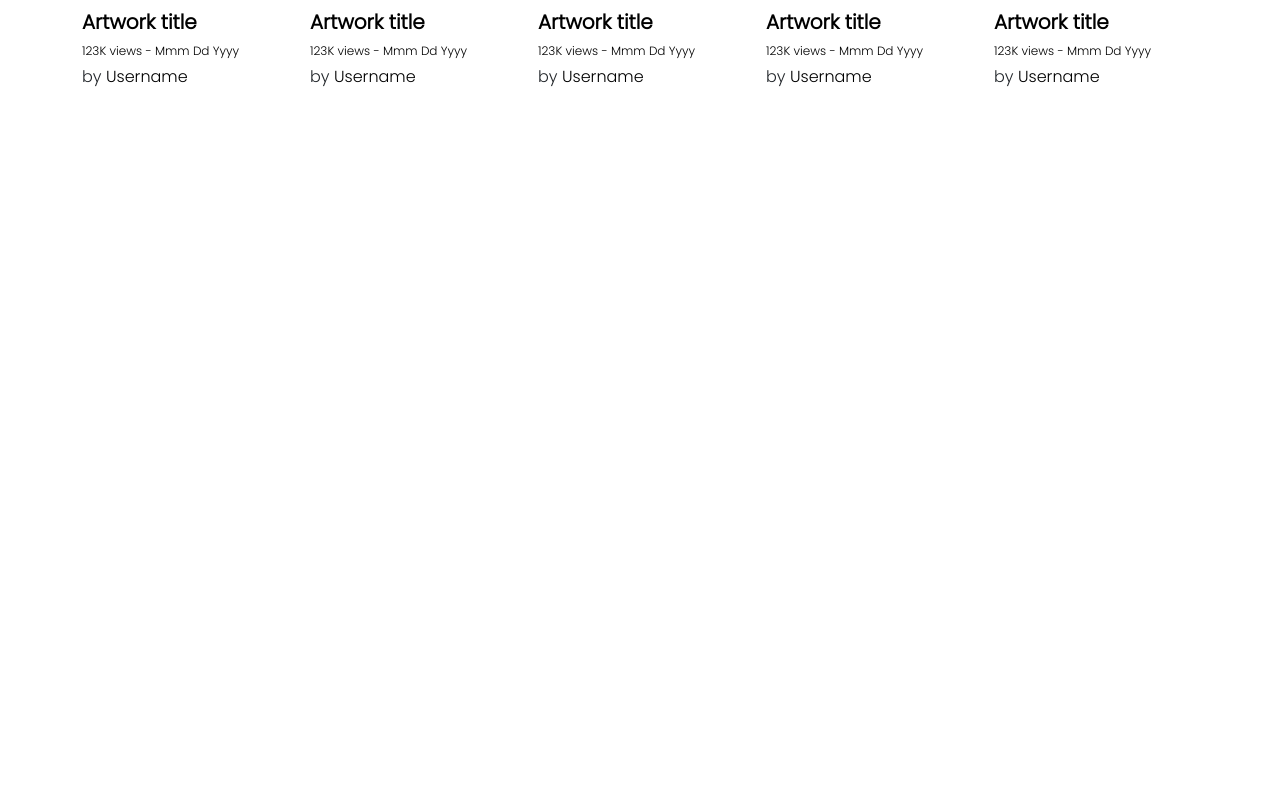
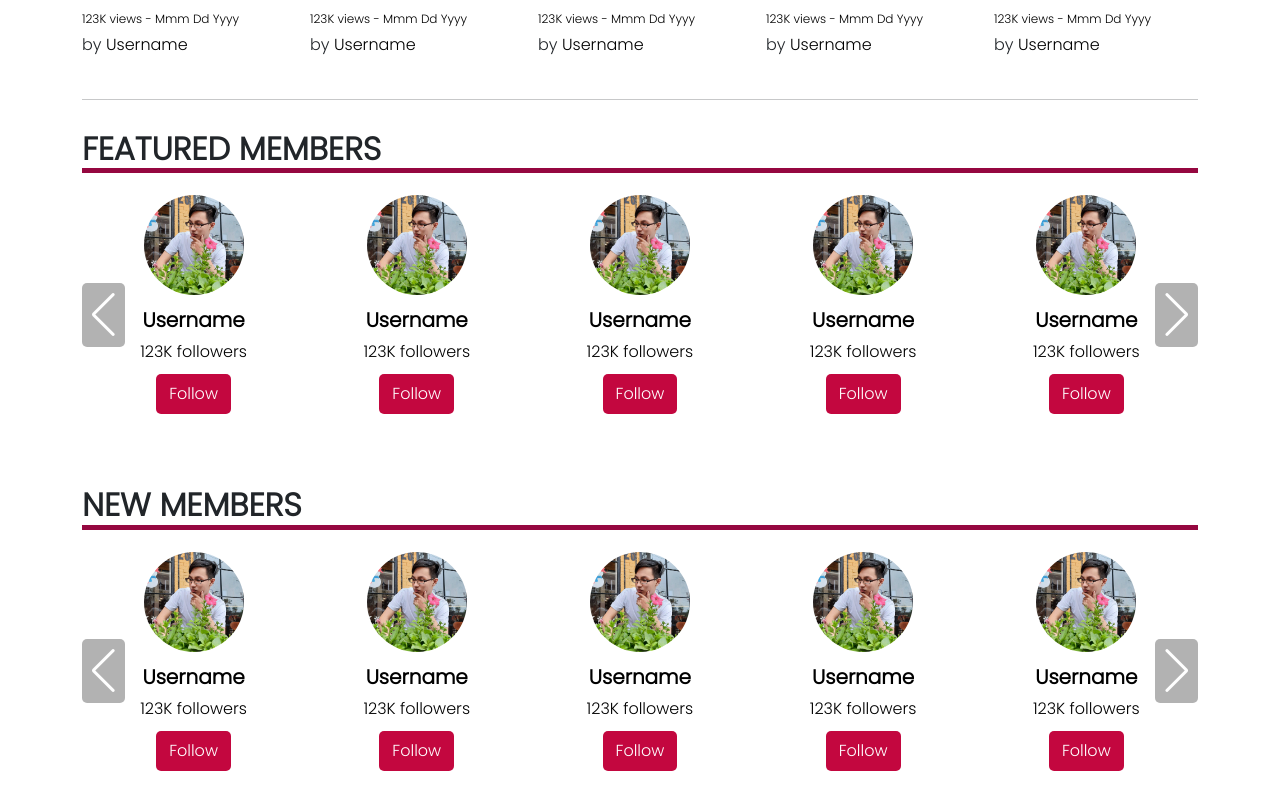
Before and after one commit to shynkwanchi/artphoria, a React (Create React App) app in the folder client/: page / in a window 1280 px wide. Shown: the part 2141-2951 px from the top of the page. Before the commit the page ends 2324 px from the top, so only its background shows below. Built offline with nearby package versions, Linux system fonts and the light colour scheme.

Commit message:
Complete homepage. But components not finalized yet.

```diff
--- a/client/package.json
+++ b/client/package.json
@@ -11,6 +11,7 @@
     "react-dom": "^18.2.0",
     "react-router-dom": "^6.3.0",
     "react-scripts": "5.0.1",
+    "swiper": "^8.2.4",
     "web-vitals": "^2.1.4"
   },
   "scripts": {
--- /dev/null
+++ b/client/src/components/item-lists/carousel.jsx
@@ -0,0 +1,44 @@
+import React from "react";
+import { Swiper, SwiperSlide } from "swiper/react";
+import { Navigation } from "swiper";
+import MemberItem from "../items/member-item";
+
+const MemberCarousel = () => {
+    return (
+        <Swiper
+            loop={true}
+            navigation={true}
+            modules={[Navigation]}
+            breakpoints={{
+                0: {
+                    slidesPerView: 1
+                },
+                576: {
+                    slidesPerView: 2
+                },
+                768: {
+                    slidesPerView: 3
+                },
+                992: {
+                    slidesPerView: 4
+                },
+                1200: {
+                    slidesPerView: 5
+                }
+            }}
+            className="member-carousel">
+            <SwiperSlide><MemberItem /></SwiperSlide>
+            <SwiperSlide><MemberItem /></SwiperSlide>
+            <SwiperSlide><MemberItem /></SwiperSlide>
+            <SwiperSlide><MemberItem /></SwiperSlide>
+            <SwiperSlide><MemberItem /></SwiperSlide>
+            <SwiperSlide><MemberItem /></SwiperSlide>
+            <SwiperSlide><MemberItem /></SwiperSlide>
+            <SwiperSlide><MemberItem /></SwiperSlide>
+            <SwiperSlide><MemberItem /></SwiperSlide>
+            <SwiperSlide><MemberItem /></SwiperSlide>
+        </Swiper>
+    );
+};
+
+export default MemberCarousel
--- a/client/src/components/items/artwork-item.jsx
+++ b/client/src/components/items/artwork-item.jsx
@@ -4,9 +4,9 @@ import "./item.css";
 
 const ArtworkGridItem = props => {
     return (
-        <div className="col-12 col-sm-6 col-md-4 col-lg-3 item-container">
+        <div className="col-12 col-sm-6 col-md-4 col-lg-3 item-container big-item">
             <a href="#">
-                <div className="image-container thumbnail-container">
+                <div className="image-container">
                     <img src={artwork} alt="artwork-thumbnail" />
                 </div>
                 <p className="item-title">Artwork title</p>
--- a/client/src/components/items/item.css
+++ b/client/src/components/items/item.css
@@ -51,22 +51,26 @@
     font-size: 12px;
 }
 
-/* FOR ARTWORK, COLLECTION AND GENRE ITEM */
-.thumbnail-container {
+/* FOR BIG ITEMS SUCH AS ARTWORK, COLLECTION AND GENRE ITEMS */
+.big-item .image-container {
     margin: 0 auto 10px;
     overflow: hidden;
     height: 200px;
 }
 
-/* FOR MEMBER AND HASHTAG ITEM */
-.center-aligned-item {
+/* FOR SMALL ITEMS MEMBER AND HASHTAG ITEMS */
+.small-item {
     text-align: center;
 }
 
-.center-aligned-item .image-container {
+.small-item .image-container {
     margin: 0 auto 10px;
     overflow: hidden;
     height: 100px;
     width: 100px;
     border-radius: 50%;
 }
+
+.follow-btn {
+    margin-top: 10px;
+}
--- a/client/src/components/items/member-item.jsx
+++ b/client/src/components/items/member-item.jsx
@@ -4,9 +4,9 @@ import "./item.css";
 
 const MemberItem = props => {
     return (
-        <div className="item item-container center-aligned-item">
+        <div className="item-container small-item">
             <a href="#">
-                <div className="image-container avatar-container">
+                <div className="image-container">
                     <img src={avatar} alt="member-avatar" />
                 </div>
                 <p className="item-title">Username</p>
--- a/client/src/index.css
+++ b/client/src/index.css
@@ -1,4 +1,5 @@
 @import url('https://fonts.googleapis.com/css2?family=Poppins:wght@300&display=swap');
+
 * {
   margin: 0;
   padding: 0;
@@ -19,7 +20,7 @@ main {
 }
 
 hr {
-  margin: 0;
+  margin: 0 !important;
 }
 
 /* STYLE THE SCROLL BAR */
@@ -60,5 +61,33 @@ html .btn {
 
 html .btn:hover {
   background: #6f2232;
+  color: #fff;
   font-weight: 1000;
 }
+
+/* STYLE THE CAROUSEL NAVIGATION */
+.swiper-button-prev, .swiper-button-next {
+  display: block;
+  border-radius: 5px;
+  height: auto !important;
+  width: auto !important;
+  padding: 10px;
+  background: rgba(0, 0, 0, 0.3);
+}
+
+.swiper-button-prev:hover, .swiper-button-next:hover {
+  background: rgba(0, 0, 0, 0.6);
+}
+
+.swiper-button-prev {
+  left: 0px !important;
+}
+
+.swiper-button-next {
+  right: 0px !important;
+}
+
+.swiper-button-prev::after,
+.swiper-button-next::after {
+  color: #fff;
+}
--- a/client/src/index.js
+++ b/client/src/index.js
@@ -5,6 +5,8 @@ import "./index.css";
 import { BrowserRouter } from 'react-router-dom';
 import 'bootstrap/dist/css/bootstrap.css';
 import '@fortawesome/fontawesome-free/css/all.min.css';
+import 'swiper/css';
+import 'swiper/css/navigation';
 
 const root = ReactDOM.createRoot(document.getElementById('root'));
 root.render(
--- a/client/src/routes/home.js
+++ b/client/src/routes/home.js
@@ -1,6 +1,7 @@
 import React from "react";
 import Banner from "../components/banner/banner";
-import ArtworkGrid from "../components/grid/artwork-grid";
+import MemberCarousel from "../components/item-lists/carousel";
+import ArtworkGrid from "../components/item-lists/grid";
 
 const Home = () => {
     return (
@@ -18,6 +19,18 @@ const Home = () => {
                     <h2 className="section-name">FEATURED ARTWORKS</h2>
                     <ArtworkGrid />
                 </section>
+
+                <hr />
+
+                <section>
+                    <h2 className="section-name">FEATURED MEMBERS</h2>
+                    <MemberCarousel />
+                </section>
+
+                <section>
+                    <h2 className="section-name">NEW MEMBERS</h2>
+                    <MemberCarousel />
+                </section>
             </div>
         </main>
     );
```
Also changed, not shown: client/src/components/item-lists/grid.jsx (renamed from client/src/components/grid/artwork-grid.jsx), 1 other file (tests, documents, lock files or other folders).
